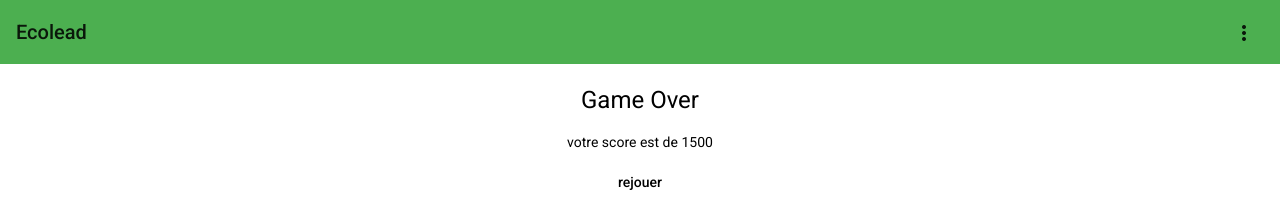
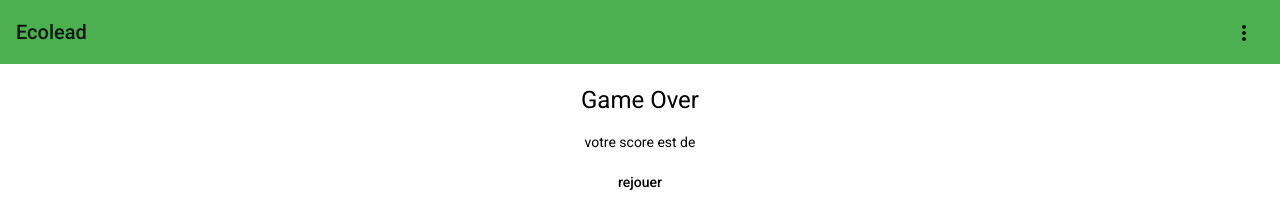
Before and after one commit to KilliannH/Ecolead, an Angular app: page /gamefinished in a window 1280 px wide. Shown: the top 222 px of the page. Built offline with nearby package versions, Linux system fonts and the light colour scheme.

Commit message:
added fixed score

```diff
--- a/src/app/components/game/game.component.ts
+++ b/src/app/components/game/game.component.ts
@@ -20,7 +20,7 @@
   ngOnInit(): void {
 
     if (this.localService.money < 0 || this.localService.garbage < 0 || this.localService.hapiness < 0) {
-      console.log(this.localService.money)
+      this.localService.score = this.localService.money *10 + this.localService.garbage *10 + this.localService.money *10;
       this.router.navigate(['gamefinished']);
     } else {
 
--- a/src/app/components/game/gamefinished/gamefinished.component.ts
+++ b/src/app/components/game/gamefinished/gamefinished.component.ts
@@ -11,7 +11,7 @@
   constructor(public localService: LocalService) { }
 
   ngOnInit(): void {
-     let score: number = this.localService.hapiness * 10 + this.localService.garbage * 10 + this.localService.hapiness * 10
+
   }
 
 }
--- a/src/app/services/local.service.ts
+++ b/src/app/services/local.service.ts
@@ -19,7 +19,7 @@
  money: number = 50;
  garbage: number = 50;
  hapiness: number = 50;
- score : number = this.money *10 + this.garbage *10 + this.money *10;
+ score : number  ;
 
 
   constructor() { }
```
